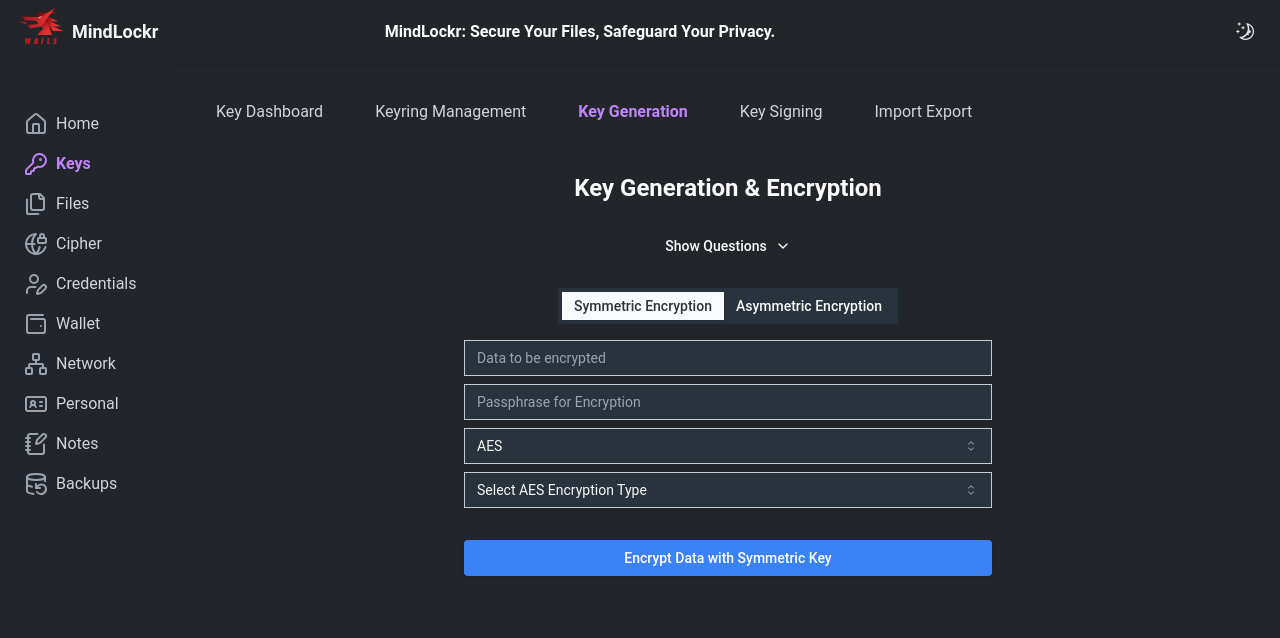
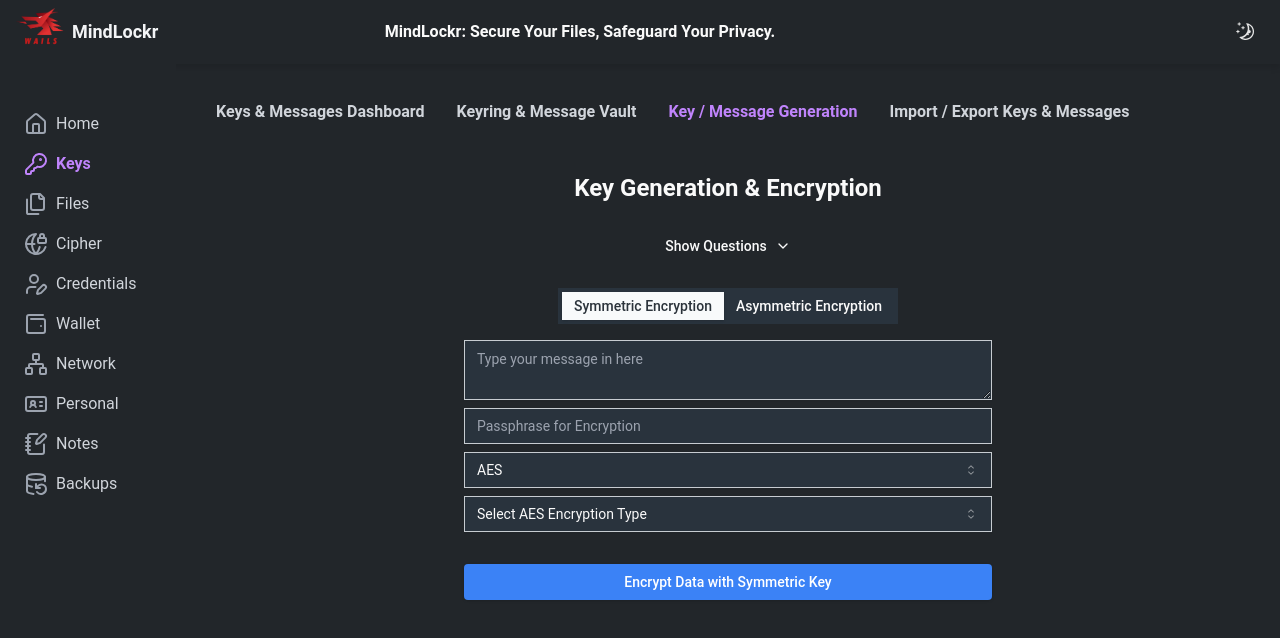
Before and after one commit to b0kic4/MindLockr, a React (Vite) app in the folder frontend/: page /keys/generate in a window 1280 px wide. Shown: the top 638 px of the page. Built offline with nearby package versions, Linux system fonts and the light colour scheme; a web font is replaced by a local one.

Commit message:
keys and messages frontend imporovement
input is now textarea for the data that will be encrytped
some code refactoring and style improvement

```diff
--- /dev/null
+++ b/frontend/src/components/ui/textarea.tsx
@@ -0,0 +1,24 @@
+import * as React from "react"
+
+import { cn } from "@/lib/utils"
+
+export interface TextareaProps
+  extends React.TextareaHTMLAttributes<HTMLTextAreaElement> {}
+
+const Textarea = React.forwardRef<HTMLTextAreaElement, TextareaProps>(
+  ({ className, ...props }, ref) => {
+    return (
+      <textarea
+        className={cn(
+          "flex min-h-[60px] w-full rounded-md border border-input bg-transparent px-3 py-2 text-sm shadow-sm placeholder:text-muted-foreground focus-visible:outline-none focus-visible:ring-1 focus-visible:ring-ring disabled:cursor-not-allowed disabled:opacity-50",
+          className
+        )}
+        ref={ref}
+        {...props}
+      />
+    )
+  }
+)
+Textarea.displayName = "Textarea"
+
+export { Textarea }
--- a/frontend/src/routes/keys/KeyringManagement.tsx
+++ b/frontend/src/routes/keys/KeyringManagement.tsx
@@ -49,7 +49,7 @@ export default function KeyringManagement() {
       return <DataTable data={symmetricFilteredKeys} columns={columns} />;
     } else if (filterKeyType === "Asymmetric") {
       return (
-        <div className="flex">
+        <div className="flex justify-center max-w-6xl">
           <FileTreeAccordion />
           {selectedFile && <AsymmetricDecryption />}
         </div>
--- a/frontend/src/routes/keys/components/KeysNav.tsx
+++ b/frontend/src/routes/keys/components/KeysNav.tsx
@@ -2,8 +2,8 @@ import { NavLink } from "react-router-dom";
 
 export default function KeysNav() {
   return (
-    <div className="flex flex-col items-end pt-1 text-nowrap">
-      <div className="grid grid-cols-1 md:grid-cols-2 gap-2 md:gap-4 w-full lg:flex space-x-1">
+    <div className="flex flex-col font-semibold items-end pt-1 text-nowrap">
+      <div className="grid grid-cols-1 md:grid-cols-2 w-full lg:gird-cols-2 xl:flex">
         <NavLink
           to="/keys"
           end
@@ -15,7 +15,7 @@ export default function KeysNav() {
             }`
           }
         >
-          Key Dashboard
+          Keys & Messages Dashboard
         </NavLink>
 
         <NavLink
@@ -28,7 +28,7 @@ export default function KeysNav() {
             }`
           }
         >
-          Keyring Management
+          Keyring & Message Vault
         </NavLink>
 
         <NavLink
@@ -41,21 +41,21 @@ export default function KeysNav() {
             }`
           }
         >
-          Key Generation
+          Key / Message Generation
         </NavLink>
 
-        <NavLink
-          to="/keys/signing"
-          className={({ isActive }) =>
-            `px-4 py-2 rounded cursor-pointer hover:bg-gray-200 dark:hover:bg-gray-700 transition-colors duration-300 ${
-              isActive
-                ? "text-purple-500 dark:text-purple-400 font-semibold"
-                : "text-gray-700 dark:text-gray-300"
-            }`
-          }
-        >
-          Key Signing
-        </NavLink>
+        {/* <NavLink */}
+        {/*   to="/keys/signing" */}
+        {/*   className={({ isActive }) => */}
+        {/*     `px-4 py-2 rounded cursor-pointer hover:bg-gray-200 dark:hover:bg-gray-700 transition-colors duration-300 ${ */}
+        {/*       isActive */}
+        {/*         ? "text-purple-500 dark:text-purple-400 font-semibold" */}
+        {/*         : "text-gray-700 dark:text-gray-300" */}
+        {/*     }` */}
+        {/*   } */}
+        {/* > */}
+        {/*   Key & Message Signing */}
+        {/* </NavLink> */}
 
         <NavLink
           to="/keys/import-export"
@@ -67,7 +67,7 @@ export default function KeysNav() {
             }`
           }
         >
-          Import Export
+          Import / Export Keys & Messages
         </NavLink>
       </div>
     </div>
--- a/frontend/src/routes/keys/components/key-gen/EncryptionForm.tsx
+++ b/frontend/src/routes/keys/components/key-gen/EncryptionForm.tsx
@@ -1,4 +1,5 @@
 import { Input } from "@/components/ui/input";
+import { Textarea } from "@/components/ui/textarea";
 
 type Props = {
   data: string;
@@ -15,9 +16,8 @@ export default function EncryptionForm({
 }: Props) {
   return (
     <>
-      <Input
-        type="text"
-        placeholder="Data to be encrypted"
+      <Textarea
+        placeholder="Type your message in here"
         value={data}
         onChange={(e) => setData(e.target.value)}
         className="mb-2 bg-card dark:bg-muted-dark text-foreground dark:text-foreground-dark"
--- a/frontend/src/routes/keys/components/keyring-management/AsymmetricDecryption.tsx
+++ b/frontend/src/routes/keys/components/keyring-management/AsymmetricDecryption.tsx
@@ -12,7 +12,7 @@ import {
   LoadAsymmetricEnData,
 } from "@wailsjs/go/keys/KeyRetrieve";
 import { PacmanLoader } from "react-spinners";
-import { EyeOffIcon, EyeIcon } from "lucide-react";
+import { EyeOffIcon, EyeIcon, XSquareIcon } from "lucide-react";
 import { DecryptAES } from "@wailsjs/go/symmetricdecryption/Cryptography";
 
 const PassphraseFormDecryption = () => {
@@ -194,8 +194,6 @@ const SignatureFormValidation = () => {
             "The signature is invalid or does not match the provided public key.",
         });
       }
-
-      LogInfo(JSON.stringify(response));
     } catch (error) {
       const errorMessage =
         error instanceof Error
@@ -390,7 +388,7 @@ const SymmetricDataDecryptionForm = () => {
 };
 
 const RenderContent = () => {
-  const { selectedFile } = useSelectedAsymmetricFileStore();
+  const { selectedFile, setSelectedFile } = useSelectedAsymmetricFileStore();
 
   if (!selectedFile) return null;
 
@@ -407,7 +405,7 @@ const RenderContent = () => {
       contentComponent = <SignatureFormValidation />;
       break;
     case "Encrypted Data":
-      contentText = "Decrypt Data with Passphrase";
+      contentText = "Decrypt Data";
       contentComponent = <SymmetricDataDecryptionForm />;
       break;
     default:
@@ -417,11 +415,24 @@ const RenderContent = () => {
   }
 
   return (
-    <div className="space-y-4 text-center">
-      <h2 className="font-semibold text-lg text-gray-800 dark:text-gray-200">
+    <div className="relative p-6 bg-white dark:bg-gray-800 rounded-lg shadow-lg">
+      <Button
+        variant="ghost"
+        className="absolute top-2 right-2"
+        onClick={() => {
+          setSelectedFile(null as any);
+        }}
+      >
+        <XSquareIcon className="w-5 h-5 text-gray-600 dark:text-gray-300" />
+      </Button>
+
+      <h2 className="text-center font-semibold text-lg text-gray-800 dark:text-gray-200 mb-4">
         {contentText}
       </h2>
-      {contentComponent}
+
+      <div className="flex flex-col items-center space-y-4">
+        {contentComponent}
+      </div>
     </div>
   );
 };
--- a/frontend/src/routes/keys/components/keyring-management/AsymmetricFileTreeAccordion.tsx
+++ b/frontend/src/routes/keys/components/keyring-management/AsymmetricFileTreeAccordion.tsx
@@ -35,25 +35,25 @@ export function FileTreeAccordion() {
         <Accordion type="multiple">
           {keys.asymmetric.map((folder) => (
             <AccordionItem key={folder.name} value={folder.name}>
-              <AccordionTrigger className="flex justify-start space-x-4">
+              <AccordionTrigger className="flex justify-start space-x-4 text-lg">
                 <FolderIcon className="w-4 h-4 text-gray-600" />
                 <span>{folder.name}</span>
               </AccordionTrigger>
               <AccordionContent>
-                <ul className="ml-6 space-y-2 text-sm">
+                <ul className="ml-6 space-y-2">
                   {folder.files.map((file) => {
                     const isAlgorithmFolder = file.name.includes("/");
                     const [algoFolder, fileName] = file.name.split("/");
 
                     return isAlgorithmFolder ? (
-                      <li key={fileName} className="ml-4">
-                        <span className="flex gap-2 items-center text-center font-semibold">
+                      <li key={fileName} className="ml-4 text-lg">
+                        <span className="flex gap-2 items-center text-center text-lg font-semibold">
                           <FolderIcon className="w-4 h-4 text-gray-600" />
                           {algoFolder}
                         </span>
                         <ul className="ml-4 space-y-1">
                           <li
-                            className="flex items-center space-x-2 cursor-pointer"
+                            className="flex text-lg items-center space-x-2 cursor-pointer"
                             onClick={() =>
                               handleFileClick({
                                 name: fileName,
@@ -63,14 +63,14 @@ export function FileTreeAccordion() {
                             }
                           >
                             <FileTextIcon className="w-4 h-4 text-gray-400" />
-                            <span>{fileName}</span>
+                            <span className="text-lg">{fileName}</span>
                           </li>
                         </ul>
                       </li>
                     ) : (
                       <li
                         key={file.name}
-                        className="flex items-center space-x-2 py-1 cursor-pointer"
+                        className="flex text-lg items-center space-x-2 py-1 cursor-pointer"
                         onClick={() =>
                           handleFileClick({
                             name: file.name,
```
Also changed, not shown: 1 other file (tests, documents, lock files or other folders).
